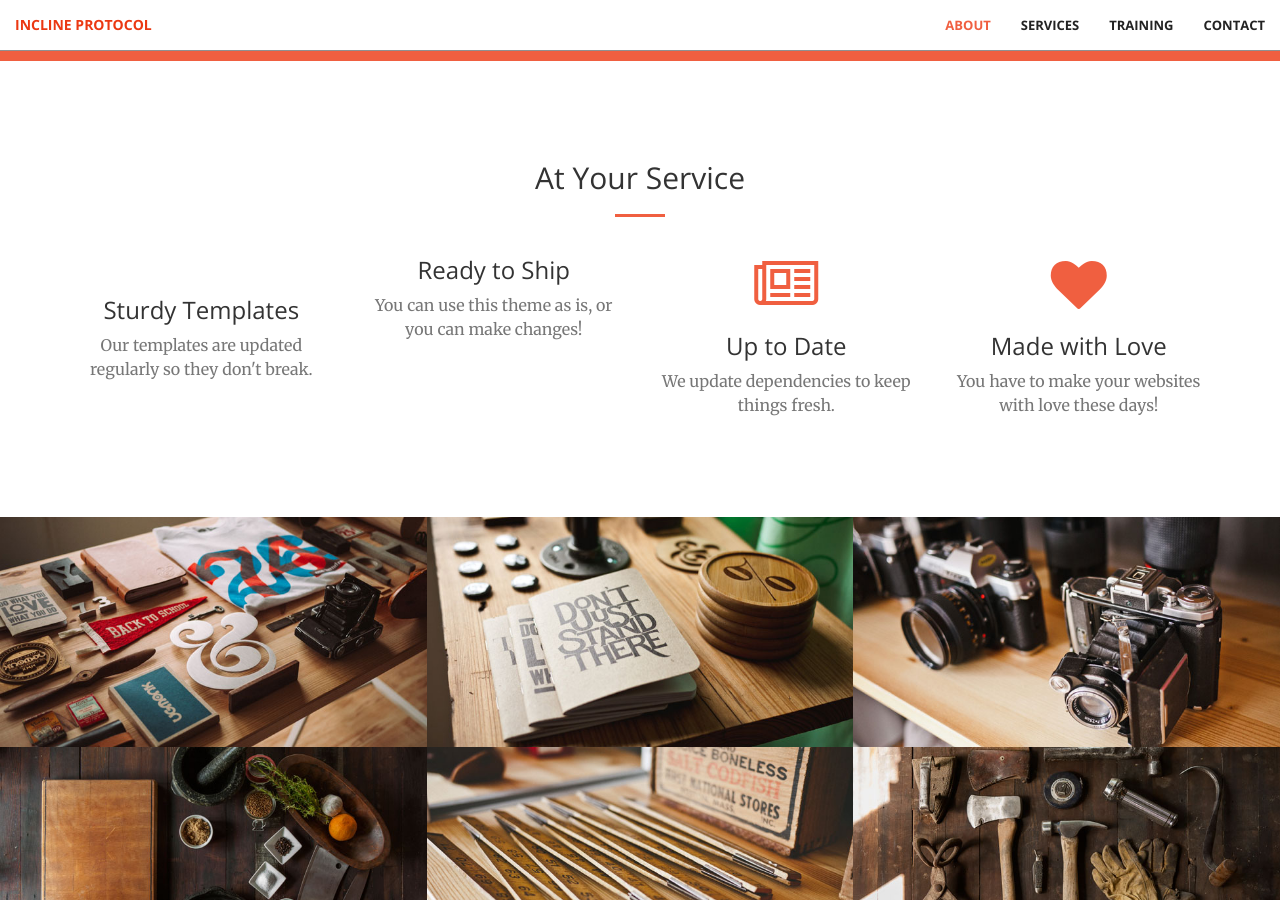
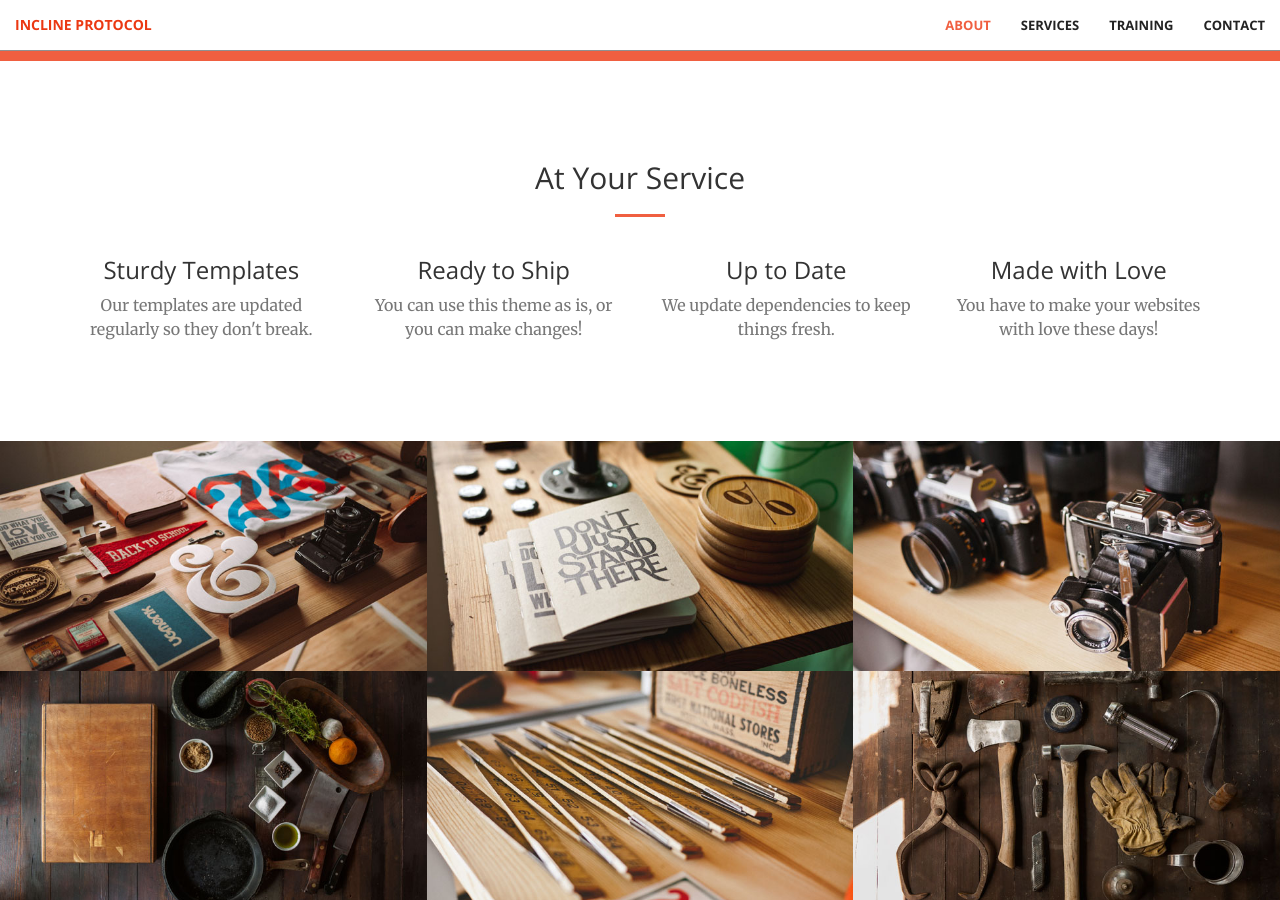
Before and after one commit to incline89451/data-ai-portfolio, a Jekyll site: the page built from index.html, in a window 1280 px wide and 900 px high, scrolled down 1257 px. Built offline with Jekyll 4.4.1, drawn with Linux system fonts in a browser that asks for light colours.

Commit message:
Update services.html

```diff
--- a/_includes/services.html
+++ b/_includes/services.html
@@ -11,7 +11,6 @@
         <div class="row">
             <div class="col-lg-3 col-md-6 text-center">
                 <div class="service-box">
-                    <i class="fa fa-4x fa-brain wow bounceIn text-primary"></i>
                     <h3>Sturdy Templates</h3>
                     <p class="text-muted">Our templates are updated regularly so they don't break.</p>
                 </div>
@@ -24,14 +23,12 @@
             </div>
             <div class="col-lg-3 col-md-6 text-center">
                 <div class="service-box">
-                    <i class="fa fa-4x fa-newspaper-o wow bounceIn text-primary" data-wow-delay=".2s"></i>
                     <h3>Up to Date</h3>
                     <p class="text-muted">We update dependencies to keep things fresh.</p>
                 </div>
             </div>
             <div class="col-lg-3 col-md-6 text-center">
                 <div class="service-box">
-                    <i class="fa fa-4x fa-heart wow bounceIn text-primary" data-wow-delay=".3s"></i>
                     <h3>Made with Love</h3>
                     <p class="text-muted">You have to make your websites with love these days!</p>
                 </div>
```
